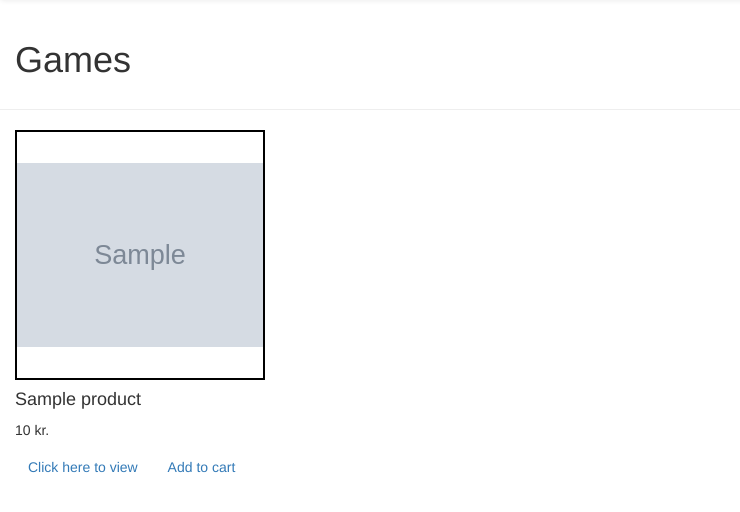
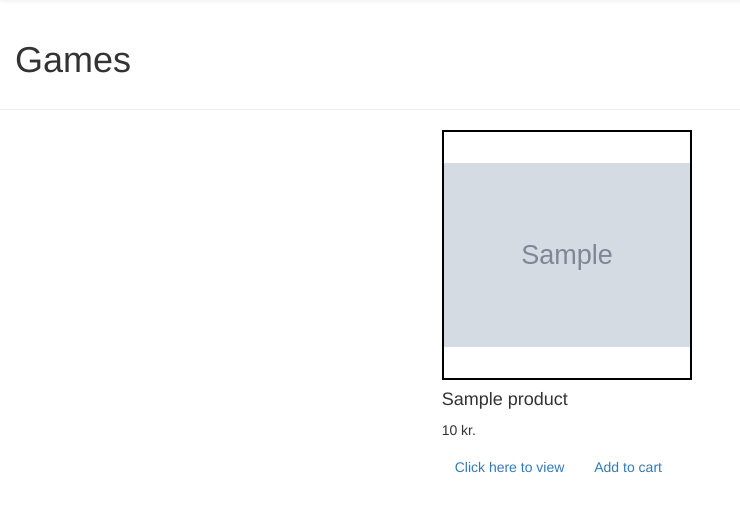
Before and after one commit to bjorgvin16/verklegt2, a Django app: page /games/ in a window 1280 px wide. Shown: the part 59-571 px from the top of the page, without its empty margins (0-740 px from the left). Run offline with Django 3.2, Linux system fonts and the light colour scheme; tables that the repository leaves empty hold one stand-in row (values such as "Sample post"); grey boxes marked "Sample" are stand-in pictures; some libraries are stand-ins or nearby versions.

Commit message:
hata neni eki meir

```diff
--- a/captain_console/static/css/main.css
+++ b/captain_console/static/css/main.css
@@ -19,6 +19,12 @@
 .container {
     width: 100%;
     padding: 0;
+}
+
+.row {
+    display: flex;
+    justify-content: space-evenly;
+    flex-wrap: wrap;
 }
 
 .all-games {
@@ -45,3 +51,7 @@
     text-transform: uppercase;
     text-shadow: 1px 1px 15px #000;
 }
+
+.col-md-4 {
+    display: inline-block;
+}
```
